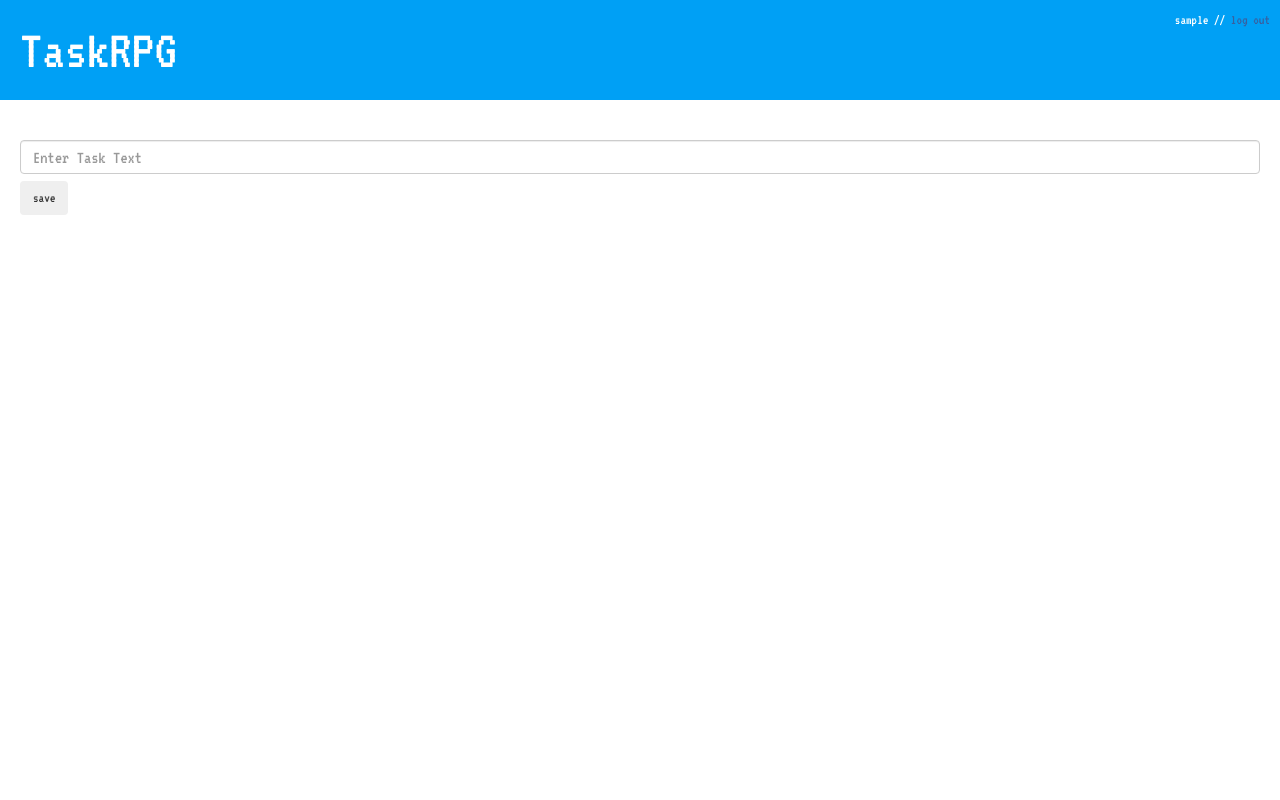
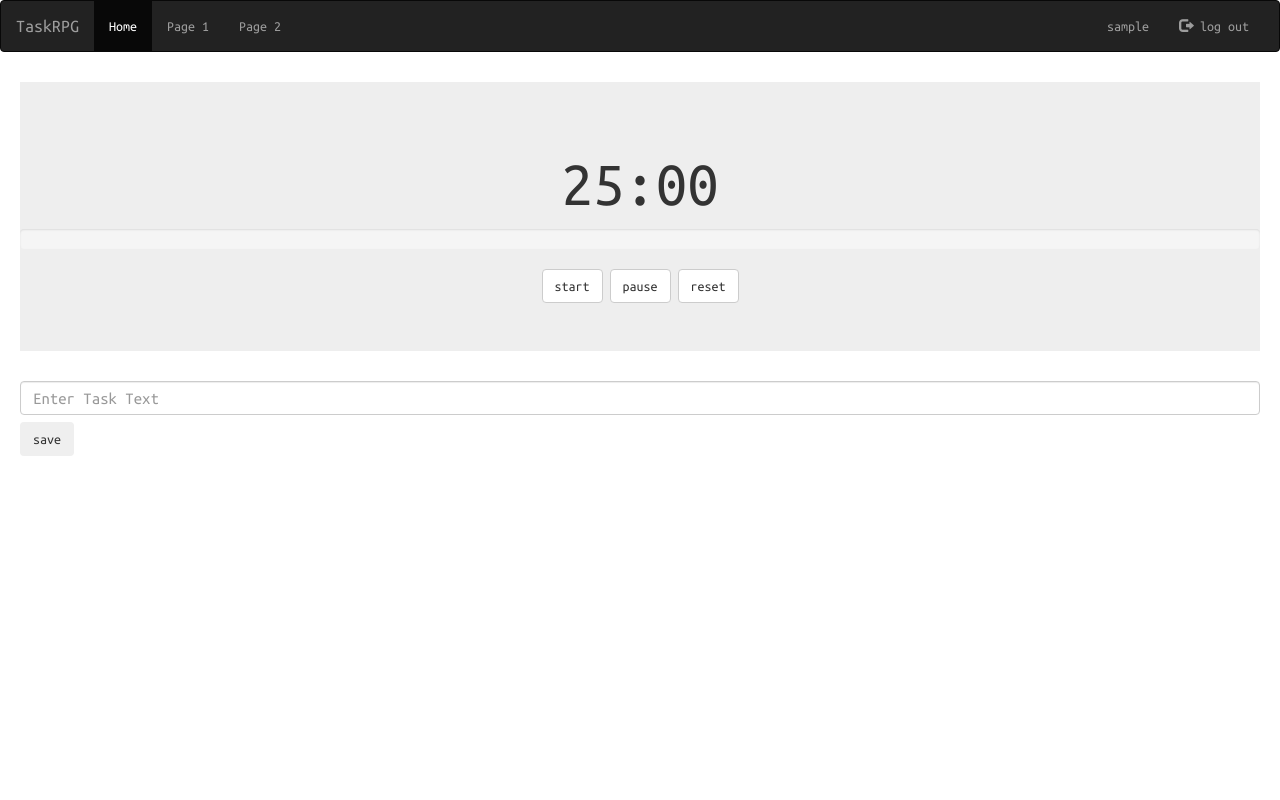
Before and after one commit to jifunks/taskrpg, a Django app: page / in a window 1280 px wide. Run offline with Django 3.2, Linux system fonts and the light colour scheme; the visitor is signed in with stand-in values (Sample User, id 1); data that the repository does not hold is empty; some libraries are stand-ins or nearby versions.

Commit message:
update pomodoro

```diff
--- a/tasklist/static/css/style.css
+++ b/tasklist/static/css/style.css
@@ -1,43 +1,19 @@
 
 body {
-    font-family: 'VT323', monospace;
+font-family: 'Ubuntu Mono', monospace;
+}
 
-}
 
 #main {
     margin: 10px 10px 10px 10px;
     padding: 10px 10px 10px 10px;
+}
+
+.navbar {
 
 }
-
-#headerbar {
-    position: relative;
-    width: 100%;
-    height: 100px;
-    background-color: #00A0F5;
-    color: #FFF;
-    margin: 0;
-}
-
-#headerbar h1 {
-    float: left;
-    color: #FFF;
-    font-size: 4em;
-    margin: 0;
-    display: inline;
-    vertical-align: middle;
-    line-height: 100px;
-    padding: 0 0 0 20px;
-}
-#headerbar p {
-    color: #FFF;
-    float: right;
-
-    padding: 10px 10px 10px 10px;
-}
-
-#headerbar a {
-    color: #3860a0;
+.navbar p {
+    padding-left: 15px;
 }
 
 #tasklist {
@@ -49,7 +25,7 @@ body {
 }
 
 .form-control {
-    font-size: 1.3em;
+    font-size: 1.2em;
 }
 
 #tasklist ul{
@@ -58,7 +34,7 @@ body {
 }
 
 #tasklist li {
-    font-size: 1.5em;
+    font-size: 1.3em;
     margin: 0 0 8px 0;
     -o-transition:0.2s;
     -ms-transition:0.2s;
@@ -73,6 +49,7 @@ body {
 
 .taskwrapper {
     text-transform: lowercase;
+    height: 30px;
 
 }
 
@@ -89,9 +66,16 @@ body {
     font-size: 0.75em;
     display: inline;
     color: #CCC;
-    float:right;
     line-height: 33px;
     vertical-align: middle;
+}
+
+.task-right {
+    float: right;
+}
+
+.task-left {
+    float: left;
 
 }
 
@@ -99,3 +83,12 @@ body {
     text-decoration: line-through;
     opacity: 0.5;
 }
+
+
+.progress-work {
+  background-color: #0099DD;
+}
+
+.progress-rest {
+  background-color: #F6FA9C;
+}
--- a/tasklist/static/js/script.js
+++ b/tasklist/static/js/script.js
@@ -1,6 +1,8 @@
 
 $(window).on("load", function() {
   $("body").removeClass("preload");
+  $('#prog-bar').html('<div class="progress progress-striped"><div class="progress-bar progress-work" style="width: 0%;"><div></div>');
+
 });
 
 
@@ -27,7 +29,7 @@ function add_task(){
       }
     });
   } else {
-    alert("Easter Egg 001 Found")
+    alert("Easter Egg #001 Found")
   }
 
 }
@@ -71,3 +73,69 @@ $(document).on('click', 'li', function (e) {
   var this_element = $(this).attr('id').split("-")[1];
   var returned_id = toggle_task_completion(this_element);
 });
+
+
+
+var app = angular.module('pomodoro', []);
+
+app.controller('mainController', ['$scope', '$interval', function($scope, $interval) {
+
+  var chronos;
+  var max_time = 25*60*1000;
+  $scope.sandclock = 25*60*1000;
+  $scope.start = start;
+  $scope.pause= pause;
+  $scope.reset = reset;
+  $scope.brk = brk;
+
+
+ function start() {
+   if(!chronos) {
+     chronos = $interval(function() {
+       if($scope.sandclock > 0) {
+         $scope.sandclock -= 1000;
+         var prog = ((max_time - $scope.sandclock)/max_time) * 100
+        //  $('#prog-bar').html('<div class="progress progress-striped"><div class="progress-bar ' + progress_status + '" style="width:' + prog / max_time * 100 + '%;"><div></div>');
+         $('#prog-bar').html('<div class="progress progress-striped"><div class="progress-bar progress-work" style="width:' + prog + '%;"><div></div>');
+
+       } else {
+         stop();
+         brk();
+       }
+     }, 1000);
+   }
+ }
+
+
+ function pause() {
+   console.log("Ok, it's paused Lazy!!!!");
+   stop();
+ };
+
+  function brk() {
+    $scope.sandclock = 5*60*1000;
+
+    chronos = $interval(function() {
+      if($scope.sandclock > 0) {
+        $scope.sandclock -= 1000;
+      } else {
+        stop();
+        reset();
+      }
+    }, 1000);
+  }
+
+  function reset() {
+    $scope.sandclock = 25*60*1000;
+    stop();
+  };
+
+  // cancel interval
+
+  function stop() {
+    $interval.cancel(chronos);
+    chronos = undefined;
+  }
+
+
+}]);
--- a/tasklist/templates/tasklist/base.html
+++ b/tasklist/templates/tasklist/base.html
@@ -1,28 +1,50 @@
 {% load staticfiles %}
 
-<html>
+<html lang="en">
     <head>
+        <meta http-equiv="Content-Type" content="text/html; charset=utf-8" />
+        <meta name="viewport" content="width=device-width, initial-scale=1, shrink-to-fit=no">
         <title>TaskRPG</title>
-        <meta http-equiv="Content-Type" content="text/html; charset=utf-8" />
-        <link href="https://fonts.googleapis.com/css?family=VT323" rel="stylesheet">
+        <link href='https://fonts.googleapis.com/css?family=Ubuntu+Mono' rel='stylesheet' type='text/css'>
         <script src="https://cdnjs.cloudflare.com/ajax/libs/jquery/3.2.1/jquery.min.js"></script>
+        <script src="https://cdnjs.cloudflare.com/ajax/libs/angular.js/1.6.1/angular.min.js"></script>
+        <script src="https://maxcdn.bootstrapcdn.com/bootstrap/3.3.7/js/bootstrap.min.js" integrity="sha384-Tc5IQib027qvyjSMfHjOMaLkfuWVxZxUPnCJA7l2mCWNIpG9mGCD8wGNIcPD7Txa" crossorigin="anonymous"></script>
         <link rel="stylesheet" href="//maxcdn.bootstrapcdn.com/bootstrap/3.2.0/css/bootstrap.min.css">
-        <link rel="stylesheet" href="//maxcdn.bootstrapcdn.com/bootstrap/3.2.0/css/bootstrap-theme.min.css">
         <link rel="stylesheet" href="{% static 'css/style.css' %}">
     </head>
     <body>
-        <div id="headerbar">
-            <h1>TaskRPG</h1>
-            {% if user.is_authenticated %}
-                <p>
-                {{ user.username }} // <a href="{% url 'logout' %}">log out</a>
-                </p>
-            {% elif request.get_full_path != "/login/" %}
-                <p>
-                <a href="{% url 'login' %}">log in</a>
-                </p>
-            {% endif %}
+    <nav class="navbar navbar-inverse">
+        <div class="container-fluid">
+            <div class="navbar-header">
+                <a class="navbar-brand" href="#">TaskRPG</a>
+                <button type="button" class="navbar-toggle" data-toggle="collapse" data-target="#myNavbar">
+                <span class="icon-bar"></span>
+                <span class="icon-bar"></span>
+                <span class="icon-bar"></span>
+            </button>
+            </div>
+            <div class="collapse navbar-collapse" id="myNavbar">
+                <ul class="nav navbar-nav">
+                    <li class="active"><a href="#">Home</a></li>
+                    <li><a href="#">Page 1</a></li>
+                    <li><a href="#">Page 2</a></li>
+                </ul>
+                <ul class="nav navbar-nav navbar-right">
+                    {% if user.is_authenticated %}
+                    <p class="navbar-text">{{ user.username }}</p>
+                    <li><a href="{% url 'logout' %}"><span class="glyphicon glyphicon-log-out"></span> log out</a></li>
+
+                    {% else %}
+
+                    <li><a href="{% url 'register' %}"><span class="glyphicon glyphicon-user"></span> sign up</a></li>
+                    <li><a href="{% url 'login' %}"><span class="glyphicon glyphicon-log-in"></span> log in</a></li>
+                    {% endif %}
+
+                </ul>
+            </div>
         </div>
+    </nav>
+
         <div id="main">
             {% block content %}
             {% endblock %}
--- a/tasklist/templates/tasklist/task_list.html
+++ b/tasklist/templates/tasklist/task_list.html
@@ -2,15 +2,33 @@
 
 {% block content %}
     {% if user.is_authenticated %}
+
+    <div id="timerwrapper" class="jumbotron text-center ng-cloak" ng-app="pomodoro" ng-controller="mainController">
+        <div id="timerclock">
+                {% verbatim %}
+                <h1>{{sandclock|date:'mm:ss'}}</h1>
+                {% endverbatim %}
+        </div>
+        <div id="prog-bar"></div>
+        <div id="timercontrols" class="control-buttons">
+            <button type="button" class="btn btn-default" ng-click="start()">start</button>
+            <button type="button" class="btn btn-default" ng-click="pause()">pause</button>
+            <button type="button" class="btn btn-default" ng-click="reset()">reset</button>
+        </div>
+    </div>
     <div id="tasklist">
         <ul class="list-group">
             {% for task in tasks %}
                 <li class="list-group-item" id="task-{{ task.id }}">
                     <div class="taskwrapper">
-                        <h4 class="{% if task.completed %}completed{% endif %}">{{ task }}</h4>
-                        <p>{{ task.created_date }}</p>
-                        <p>ID#:{{ task.id }}</p>
-                        <button onclick="delete_task('{{ task.id }}');" class="btn">Done</button>
+                        <div class="task-left">
+                            <h4 class="{% if task.completed %}completed{% endif %}">{{ task }}</h4>
+                        </div>
+                        <div class="task-right">
+                            <p>{{ task.created_date|date:'Y-m-d H:i' }}</p>
+                            <p>ID#:{{ task.id }}</p>
+                            <button onclick="delete_task('{{ task.id }}');" class="btn">Done</button>
+                        </div>
                     </div>
                 </li>
             {% endfor %}
```
Also changed, not shown: tasklist/templates/tasklist/new_task.html (+8 -4 lines).
